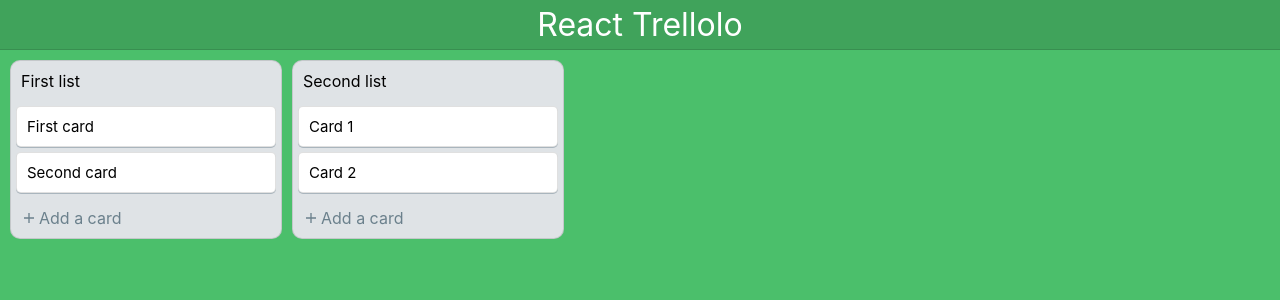
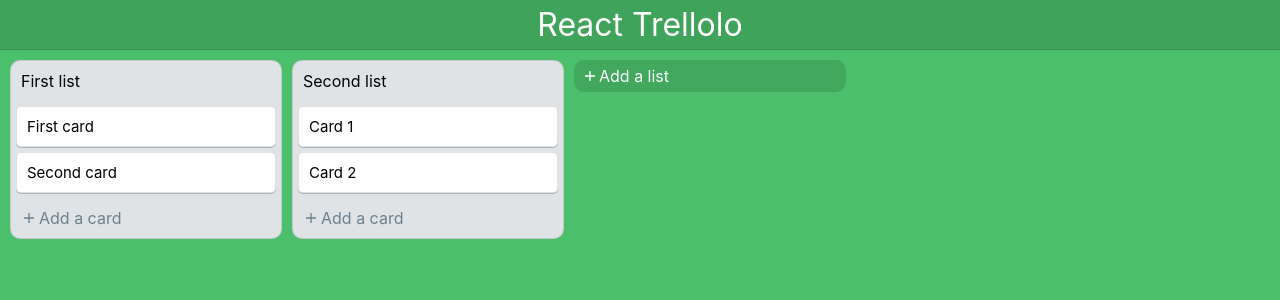
Before and after one commit to toyhtowdomasydyt/react-trellolo, a React (Create React App) app: page / in a window 1280 px wide. Shown: the top 300 px of the page. Built offline with nearby package versions, Linux system fonts and the light colour scheme.

Commit message:
Add list add, delete and edit

```diff
--- /dev/null
+++ b/src/components/AddList.css
@@ -0,0 +1,5 @@
+.Add-List-Editor {
+    background: #dfe3e6;
+    border-radius: 5px;
+    padding: 2px 2px;
+}
--- /dev/null
+++ b/src/components/AddList.jsx
@@ -0,0 +1,41 @@
+import React, {useState} from "react";
+import "./AddList.css";
+import {connect} from "react-redux";
+
+import ListEditor from "./ListEditor";
+import EditButtons from "./EditButtons";
+import shortid from "shortid";
+
+const AddList = ({toggleAddingList, dispatch}) => {
+    const [title, setTitle] = useState("");
+
+    const handleChangeTitle = event => setTitle(event.target.value);
+
+    const createList = async () => {
+        toggleAddingList();
+
+        dispatch({
+            type: "ADD_LIST",
+            payload: {listId: shortid.generate(), listTitle: title}
+        });
+    };
+
+    return (
+        <div className="Add-List-Editor">
+            <ListEditor
+                title={title}
+                handleChangeTitle={handleChangeTitle}
+                onClickOutside={toggleAddingList}
+                saveList={createList}
+            />
+
+            <EditButtons
+                handleSave={createList}
+                saveLabel={"Add list"}
+                handleCancel={toggleAddingList}
+            />
+        </div>
+    );
+};
+
+export default connect()(AddList);
--- a/src/components/Board.css
+++ b/src/components/Board.css
@@ -3,3 +3,31 @@
     display: flex;
     overflow-x: auto;
 }
+
+.Add-List {
+    width: 272px;
+    margin: 10px;
+    flex-shrink: 0;
+}
+
+.Add-List-Button {
+    background-color: rgba(0, 0, 0, 0.12);
+    border-radius: 10px;
+    cursor: pointer;
+    color: #fff;
+    display: flex;
+    align-items: center;
+    min-height: 32px;
+    padding: 5px 8px;
+    transition: background-color 85ms ease-in, opacity 40ms ease-in,
+    border-color 85ms ease-in;
+    height: fit-content;
+}
+
+.Add-List-Button:hover {
+    background-color: rgba(0, 0, 0, 0.24);
+}
+
+.Add-List-Button ion-icon {
+    margin-right: 1px;
+}
--- a/src/components/Board.jsx
+++ b/src/components/Board.jsx
@@ -1,19 +1,35 @@
-import React, {useEffect, useState} from "react";
-import {useSelector} from "react-redux";
+import React, {useState} from "react";
+import {connect} from "react-redux";
+import {DragDropContext, Droppable} from "react-beautiful-dnd";
 import "./Board.css"
 
 import List from "./List";
+import AddList from "./AddList";
 
-const Board = () => {
-    const boardState = useSelector(state => state.board);
+const Board = ({board}) => {
+    const [addingList, setAddingList] = useState(false);
+
+    const toggleAddingList = () => setAddingList(!addingList);
 
     return (
         <div className="Board">
-            {boardState.lists.map((listId, index) => {
+            {board.lists.map((listId, index) => {
                 return <List key={listId} listId={listId} index={index}/>
             })}
+
+            <div className="Add-List">
+                {addingList ? (
+                    <AddList toggleAddingList={toggleAddingList} />
+                ) : (
+                    <div onClick={toggleAddingList} className="Add-List-Button">
+                        <ion-icon name="add" /> Add a list
+                    </div>
+                )}
+            </div>
         </div>
     );
 };
 
-export default Board;
+const mapStateToProps = state => ({ board: state.board });
+
+export default connect(mapStateToProps)(Board);
--- /dev/null
+++ b/src/components/ListEditor.css
@@ -0,0 +1,31 @@
+.List-Title-Edit {
+    display: flex;
+    align-items: center;
+}
+
+.List-Title-Edit ion-icon {
+    cursor: pointer;
+    padding: 2px;
+    margin: 1px 3px;
+    font-size: 23px;
+    border-radius: 5px;
+    color: rgba(0, 0, 0, 0.5);
+}
+
+.List-Title-Edit ion-icon:hover {
+    background: rgba(211, 211, 211, 1);
+}
+
+.List-Title-Textarea {
+    margin: 6px 0 5px 6px;
+    border-radius: 3px;
+    border: none;
+    resize: none;
+    outline: none;
+    font-size: 15px;
+    padding: 5px;
+}
+
+.List-Title-Textarea:focus {
+    box-shadow: inset 0 0 0 2px #0079bf;
+}
--- /dev/null
+++ b/src/components/ListEditor.jsx
@@ -0,0 +1,38 @@
+import React, {useEffect} from "react";
+import "./ListEditor.css";
+
+import TextareaAutosize from "react-textarea-autosize";
+
+const ListEditor = ({title, handleChangeTitle, saveList, deleteList, onClickOutside}) => {
+    const onEnter = event => {
+        if (event.keyCode === 13) {
+            event.preventDefault();
+            saveList();
+        }
+    };
+
+    const handleClick = event => {
+        onClickOutside();
+    };
+
+    useEffect(() => {
+        document.addEventListener("click", handleClick, false);
+    });
+
+    return (
+        <div className="List-Title-Edit">
+            <TextareaAutosize
+                autoFocus
+                className="List-Title-Textarea"
+                placeholder="Enter list title..."
+                value={title}
+                onChange={handleChangeTitle}
+                onKeyDown={onEnter}
+                style={{ width: deleteList ? 220 : 245 }}
+            />
+            {deleteList && <ion-icon name="trash" onClick={deleteList} />}
+        </div>
+    );
+};
+
+export default ListEditor;
--- a/src/index.js
+++ b/src/index.js
@@ -7,10 +7,8 @@ import App from "./components/App";
 import store from "./store";
 
 ReactDOM.render(
-    <React.StrictMode>
-        <Provider store={store}>
-            <App/>
-        </Provider>
-    </React.StrictMode>,
+    <Provider store={store}>
+        <App/>
+    </Provider>,
     document.getElementById("root")
 );
```
